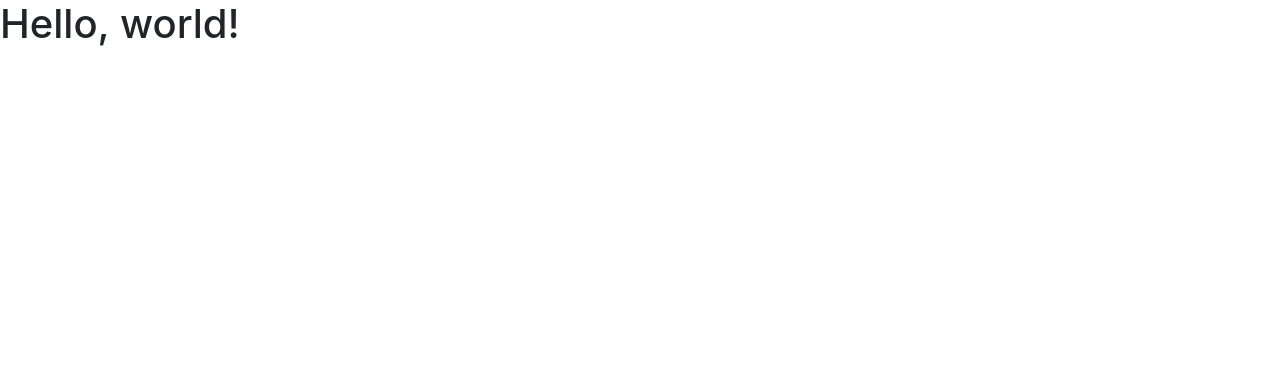
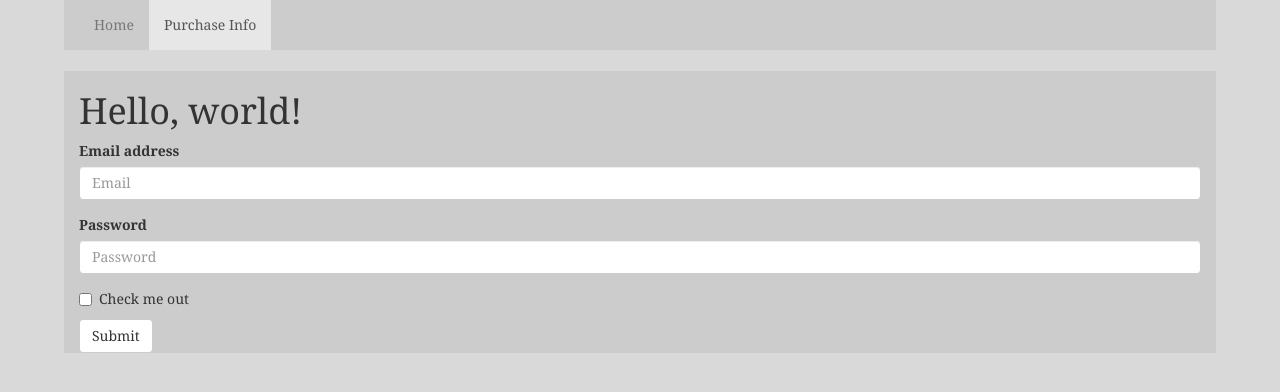
Before and after one commit to jlhorton72/Vacation, a plain HTML site: page purchase.html in a window 1280 px wide. Drawn offline with nearby package versions, Linux system fonts and the light colour scheme.

Commit message:
Changes to purchase.html

```diff
--- a/purchase.html
+++ b/purchase.html
@@ -1,5 +1,6 @@
 <!DOCTYPE html>
 <html lang="en">
+
 <head>
   <meta charset="utf-8">
   <meta http-equiv="X-UA-Compatible" content="IE=edge">
@@ -8,20 +9,43 @@
   <title>Bootstrap 101 Template</title>
 
   <!-- Bootstrap -->
-    <link href="css/bootstrap.min.css" rel="stylesheet">
+  <link rel="stylesheet" href="https://maxcdn.bootstrapcdn.com/bootstrap/3.3.7/css/bootstrap.min.css" integrity="sha384-BVYiiSIFeK1dGmJRAkycuHAHRg32OmUcww7on3RYdg4Va+PmSTsz/K68vbdEjh4u" crossorigin="anonymous">
+  <link rel="stylesheet" href="./styles.css" />
+</head>
 
-    <!-- HTML5 shim and Respond.js for IE8 support of HTML5 elements and media queries -->
-    <!-- WARNING: Respond.js doesn't work if you view the page via file:// -->
-    <!--[if lt IE 9]>
-      <script src="https://oss.maxcdn.com/html5shiv/3.7.3/html5shiv.min.js"></script>
-      <script src="https://oss.maxcdn.com/respond/1.4.2/respond.min.js"></script>
-    <![endif]-->
-  </head>
 <body>
+  <nav class="navbar navbar-default navbar-static-top">
+    <div class="container">
+      <ul class="nav navbar-nav">
+        <li><a href="index.html">Home</a></li>
+        <li class="active"><a href="purchase.html">Purchase Info</a></li>
+      </ul>
+
+    </div>
+  </nav>
+  <div class="container">
     <h1>Hello, world!</h1>
+<form>
+  <div class="form-group">
+    <label for="exampleInputEmail1">Email address</label>
+    <input type="email" class="form-control" id="exampleInputEmail1" placeholder="Email">
+  </div>
+  <div class="form-group">
+    <label for="exampleInputPassword1">Password</label>
+    <input type="password" class="form-control" id="exampleInputPassword1" placeholder="Password">
+  </div>
+  <div class="checkbox">
+    <label>
+      <input type="checkbox"> Check me out
+    </label>
+  </div>
+  <button type="submit" class="btn btn-default">Submit</button>
+</form>
+  </div>
+
 
   <!-- jQuery (necessary for Bootstrap's JavaScript plugins) -->
   <script src="https://ajax.googleapis.com/ajax/libs/jquery/1.12.4/jquery.min.js"></script>
   <!-- Include all compiled plugins (below), or include individual files as needed -->
-    <script src="js/bootstrap.min.js"></script>
+  <script src="https://maxcdn.bootstrapcdn.com/bootstrap/3.3.7/js/bootstrap.min.js" integrity="sha384-Tc5IQib027qvyjSMfHjOMaLkfuWVxZxUPnCJA7l2mCWNIpG9mGCD8wGNIcPD7Txa" crossorigin="anonymous"></script>
 </body>
--- a/styles.css
+++ b/styles.css
@@ -4,7 +4,6 @@
   Assignment: Travel Site
   File Name: index.html 'Travel Site
  */
-
 body{
   background-color: #d9d9d9;
   font-family: Georgia, Arial, "Times New Roman";
@@ -48,3 +47,7 @@ img {
 .bottom {
   display:none;
 }
+.navbar-default {
+    background-color: #d9d9d9;
+    border-color: #d9d9d9;
+}
```
Also changed, not shown: index.html (+4 -4 lines). Lines whose indentation alone changed are shown as unchanged.
